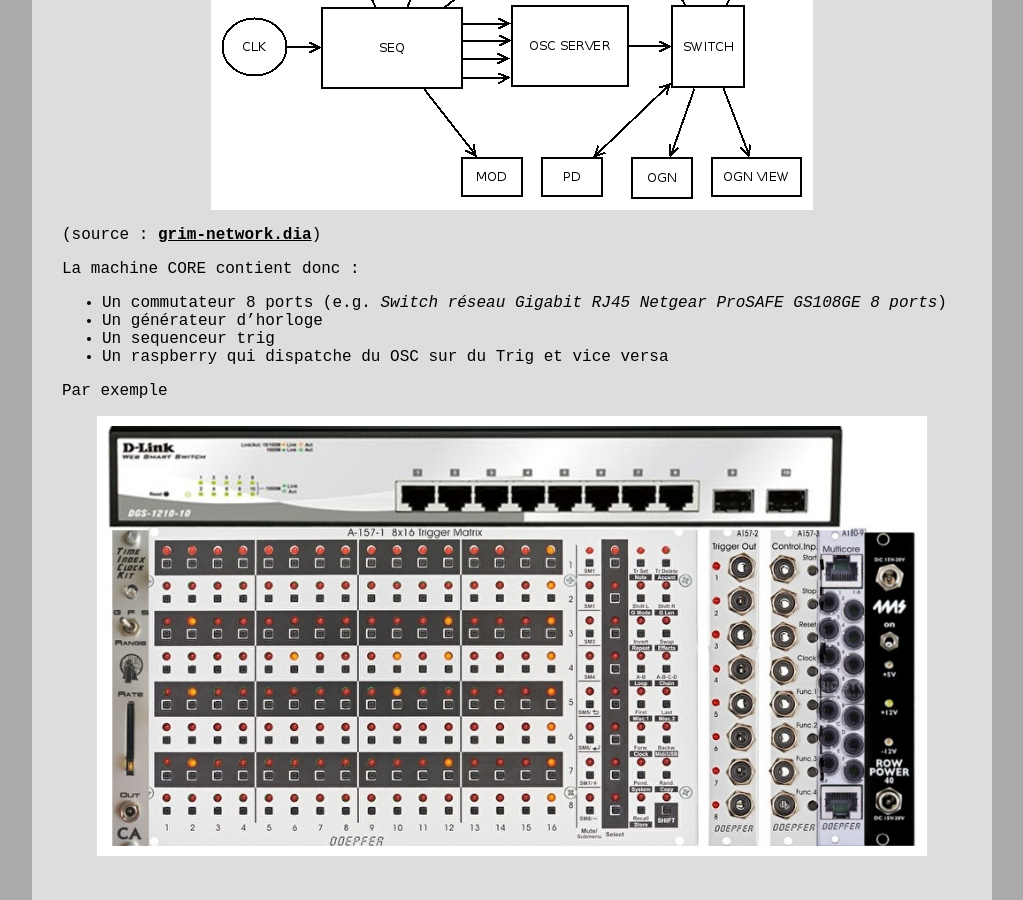
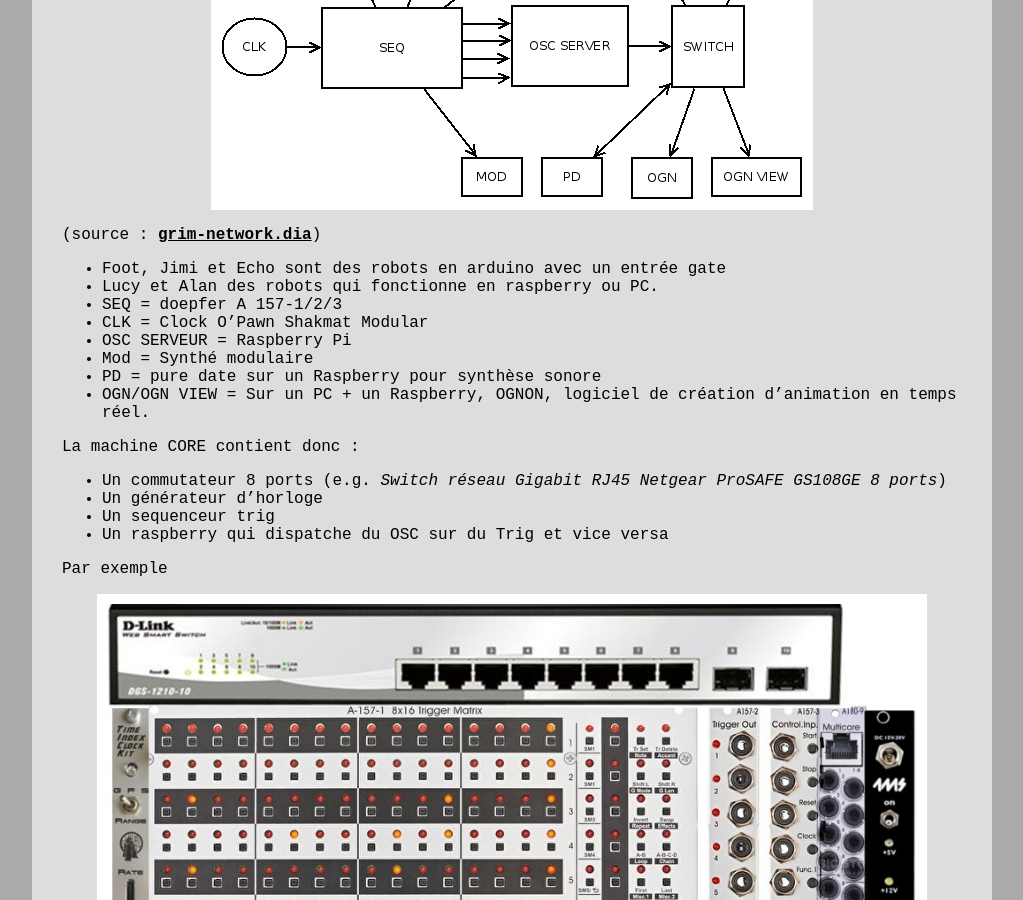
Before and after one commit to LeonLenclos/turing-test, a Jekyll site: the page built from contenu/organisation/notes-techniques.md, in a window 1280 px wide and 900 px high, scrolled down 993 px. Shown: the whole window, without its empty margins (128-1151 px from the left). Built offline with Jekyll 4.4.1, drawn with Linux system fonts in a browser that asks for light colours; nearby versions of some CDN libraries; our own code applies the rules of GitHub Pages for plain Markdown files; a script that is not in the unit is left out; the repository's description, which GitHub fills in, is left out.

Commit message:
Update notes-techniques.md

```diff
--- a/contenu/organisation/notes-techniques.md
+++ b/contenu/organisation/notes-techniques.md
@@ -36,6 +36,15 @@
 
 (source : [grim-network.dia](/ressources/grim-network.dia))
 
+- Foot, Jimi et Echo sont des robots en arduino avec un entrée gate
+- Lucy et Alan des robots qui fonctionne en raspberry ou PC.
+- SEQ = doepfer A 157-1/2/3
+- CLK = Clock O'Pawn Shakmat Modular
+- OSC SERVEUR = Raspberry Pi
+- Mod = Synthé modulaire
+- PD = pure date sur un Raspberry pour synthèse sonore
+- OGN/OGN VIEW = Sur un PC + un Raspberry, OGNON, logiciel de création d'animation en temps réel.
+
 La machine CORE contient donc :
 
 - Un commutateur 8 ports (e.g. *Switch réseau Gigabit RJ45 Netgear ProSAFE GS108GE 8 ports*)
```
